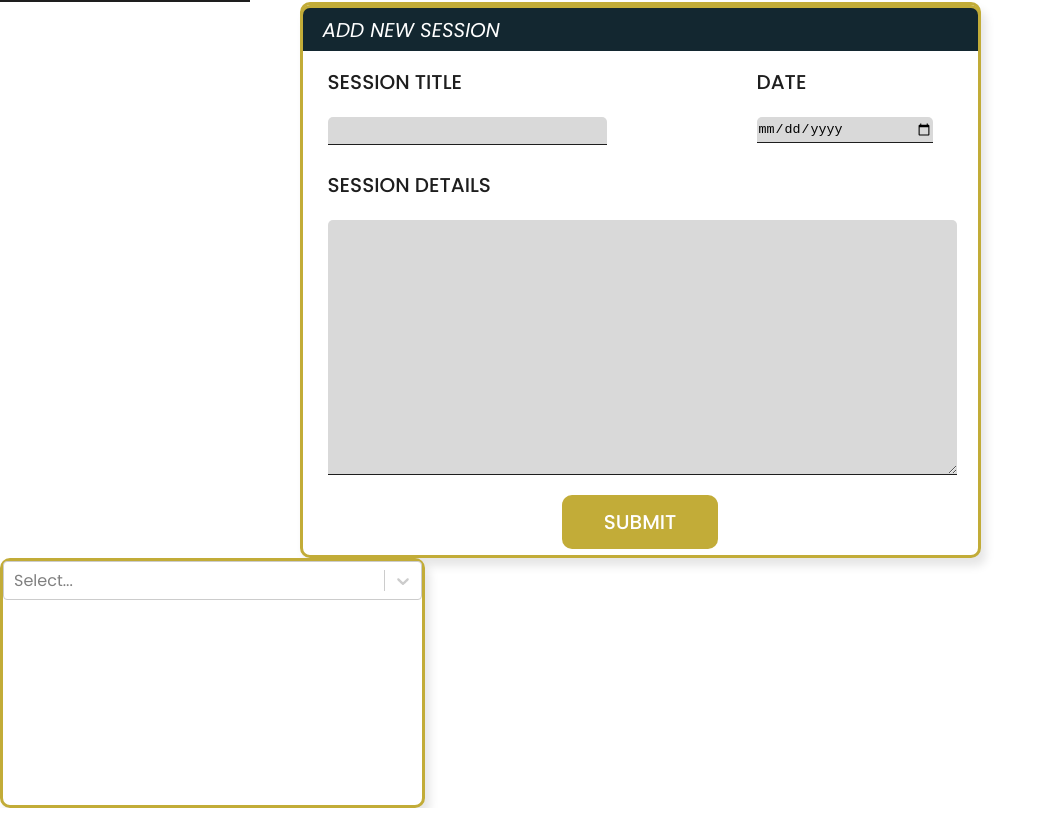
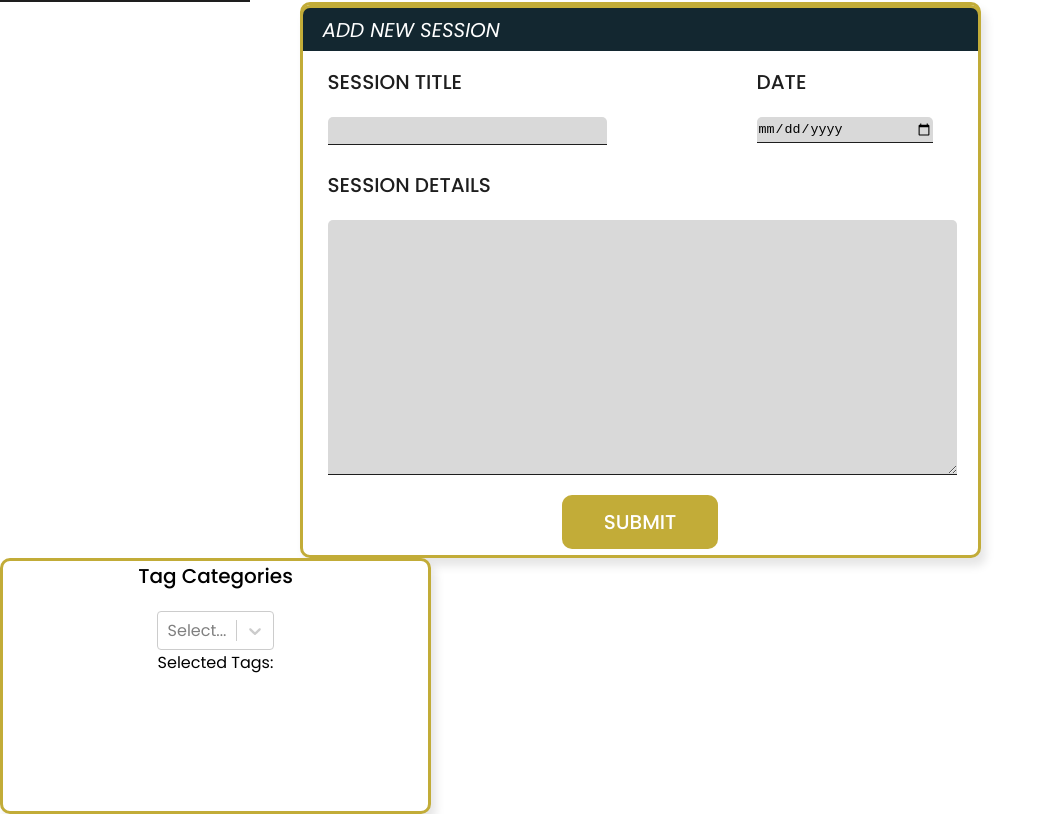
Before and after one commit to alliebourden/fableforge, a React (Vite) app: page /session-editor in a window 1280 px wide. Shown: the part 1023-1837 px from the top of the page, without its empty margins (0-1049 px from the left). Built offline with nearby package versions, Linux system fonts and the light colour scheme.

Commit message:
chore - added session tag title, multi select

```diff
--- a/src/components/CategoryTags.jsx
+++ b/src/components/CategoryTags.jsx
@@ -1,16 +1,23 @@
-import React from "react";
+import React, { useState } from "react";
 import Select from "react-select";
 
 const categoryStyle = {
-  container: (provided) => ({
-    ...provided,
+  container: {
     width: "425px",
     height: "250px",
     borderRadius: "10px",
     border: "3px solid #C2AC38",
     background: "#FFF",
     boxShadow: "5px 8px 10px 0px rgba(0, 0, 0, 0.10)",
-  }),
+    display: "flex",
+    flexDirection: "column",
+    alignItems: "center",
+  },
+  title: {
+    fontSize: "20px",
+    fontWeight: "500",
+    marginBottom: "10px",
+  },
 };
 
 const tags = [
@@ -66,6 +73,33 @@ const tags = [
   },
 ];
 
-const SessionTags = () => <Select options={tags} styles={categoryStyle} />;
+const SessionTags = () => {
+  const [selectedTags, setSelectedTags] = useState([]);
+
+  const handleChange = (selectedOptions) => {
+    setSelectedTags(selectedOptions);
+  };
+
+  return (
+    <div style={categoryStyle.container}>
+      <div style={categoryStyle.title}>Tag Categories</div>
+      <Select
+        options={tags}
+        styles={{
+          container: (provided) => ({
+            ...provided,
+            marginTop: "10px",
+          }),
+        }}
+        value={selectedTags}
+        onChange={handleChange}
+        isMulti
+      />
+      <div>
+        Selected Tags: {selectedTags.map((tag) => tag.label).join(", ")}
+      </div>
+    </div>
+  );
+};
 
 export default SessionTags;
```
